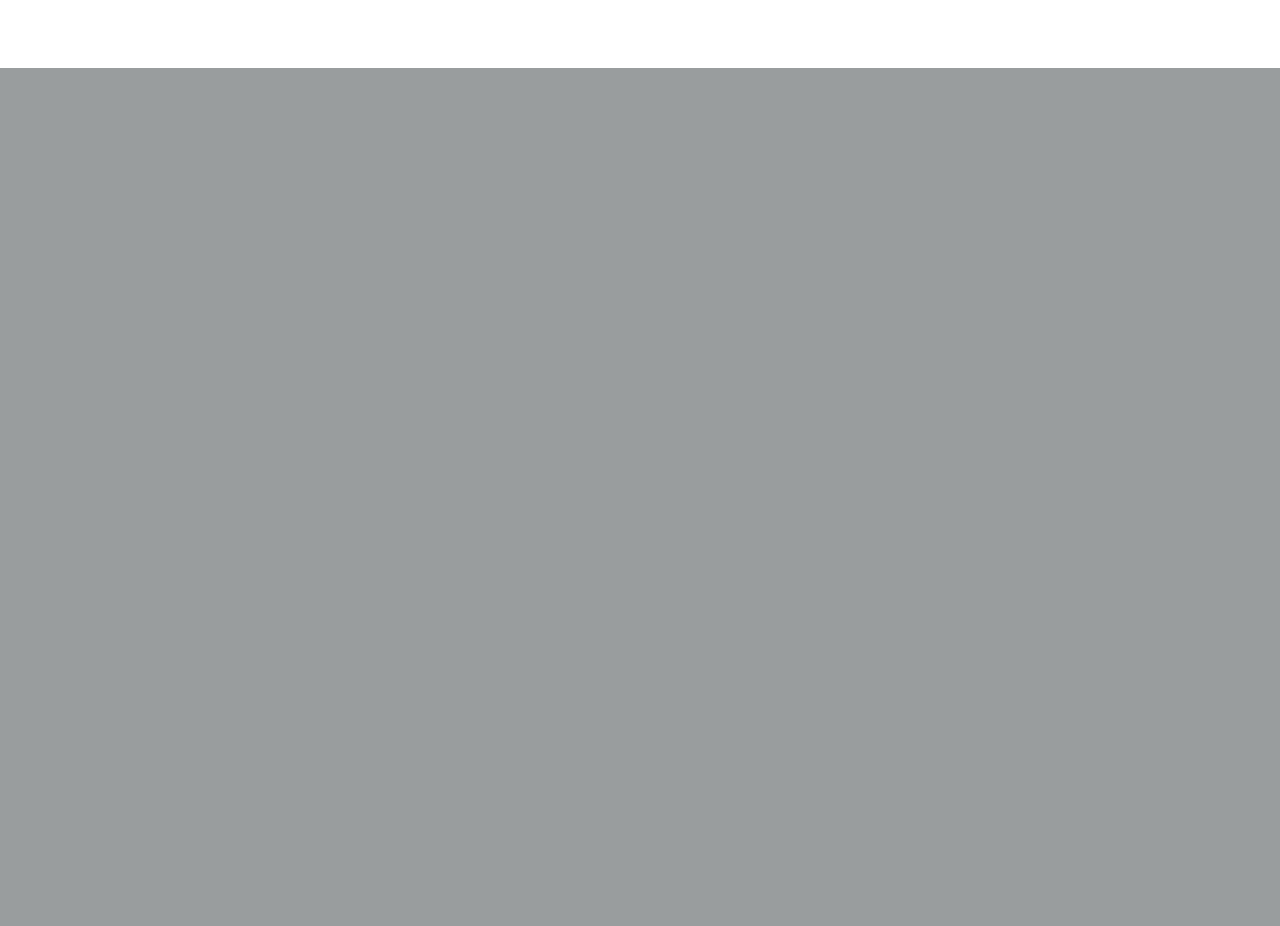
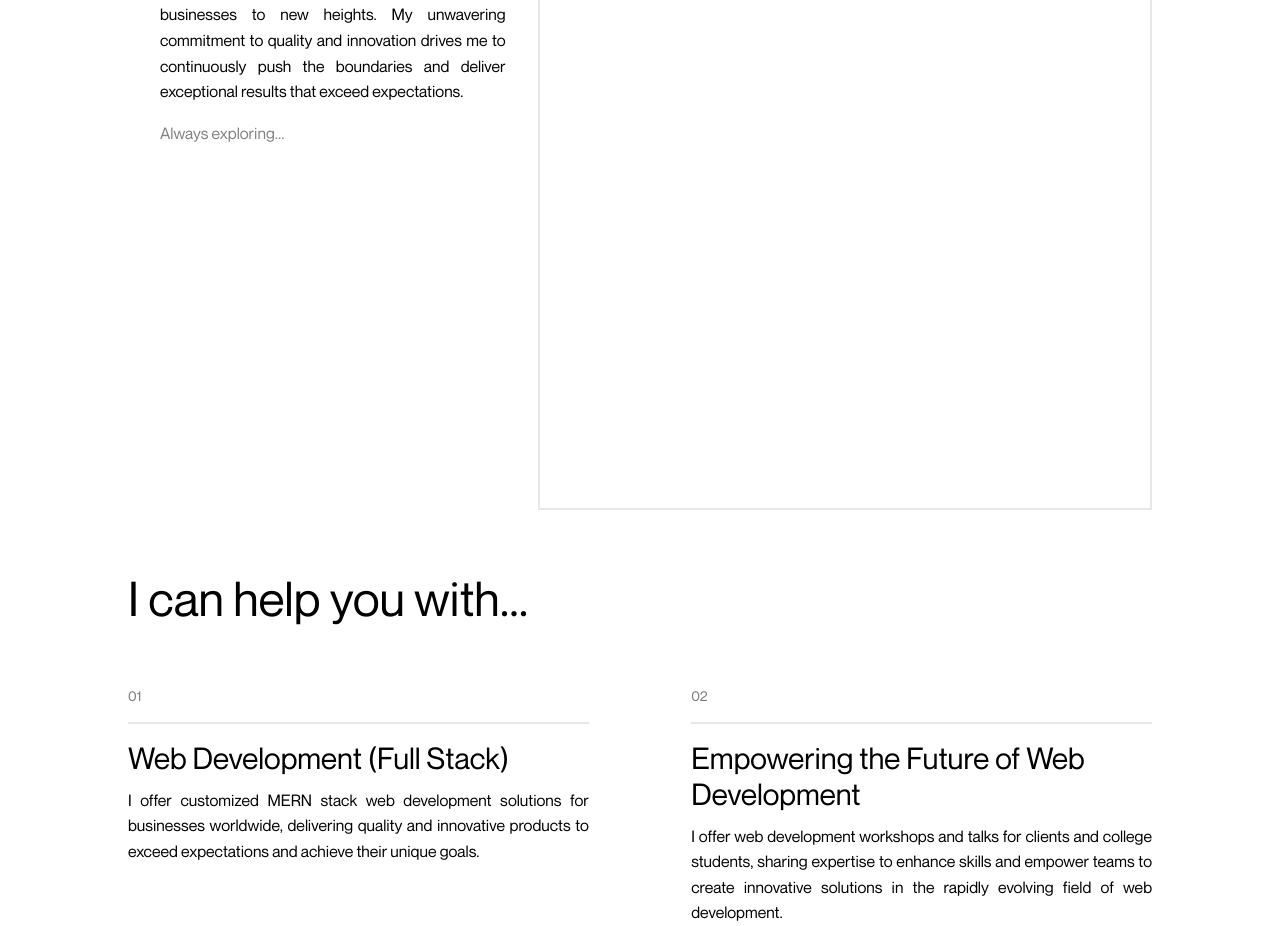
Before and after one commit to psavan1655/savanpatel, a Next.js app: page /about in a window 1280 px wide. Shown: the part 809-1735 px from the top of the page. Before the commit the page ends 877 px from the top, so only its background shows below. Built offline with nearby package versions, Linux system fonts and the light colour scheme.

Commit message:
about section

```diff
--- a/src/modules/about-me/index.tsx
+++ b/src/modules/about-me/index.tsx
@@ -1,13 +1,19 @@
 import React, { useRef } from "react";
 import { motion, useAnimation, useScroll, useTransform } from "framer-motion";
 import { useMagnetButton } from "../common/hooks/useMagnateButton";
+import { useRouter } from "next/router";
 
 const AboutMe = () => {
+  const router = useRouter();
   const { controls, textControls, buttonRef, handleHover, handleHoverEnd } =
     useMagnetButton();
 
   const { scrollYProgress } = useScroll();
   const x = useTransform(scrollYProgress, [0, 1], ["-20%", "100%"]);
+
+  const navigateToAboutPage = () => {
+    router.push("/about");
+  };
 
   return (
     <motion.div className="relative min-h-screen bg-white overflow-hidden">
@@ -52,6 +58,7 @@ const AboutMe = () => {
         onHoverEnd={handleHoverEnd}
         animate={controls}
         whileTap={{ scale: 0.8, type: "easeInOut" }}
+        onClick={navigateToAboutPage}
       >
         <motion.span animate={textControls}>About me</motion.span>
       </motion.div>
--- a/src/modules/home/hero-section.tsx
+++ b/src/modules/home/hero-section.tsx
@@ -28,7 +28,7 @@ const HeroSection = () => {
           }}
         >
           <motion.div
-            className="flex absolute bottom-0 w-full text-[200px]"
+            className="flex absolute bottom-10 w-full text-[200px]"
             key={1}
             initial="initial"
             animate={["animate", "initialHide"]}
--- a/src/pages/about.tsx
+++ b/src/pages/about.tsx
@@ -14,8 +14,8 @@ const About = () => {
             code and creativity
           </div>
         </div>
-        <div className="relative">
-          <div className="border-b-2 my-40 mx-auto w-[70%]" />
+        <div className="relative w-[70%] mx-auto">
+          <div className="border-b-2 my-40 mx-auto" />
           <motion.div
             initial="hidden"
             whileInView="visible"
@@ -24,7 +24,7 @@ const About = () => {
               ease: "easeInOut",
               duration: 0.2,
             }}
-            className="about-flag-ball get-in-touch h-[140px] w-[140px] bg-[#999d9e] rounded-full absolute right-52 top-20"
+            className="about-flag-ball get-in-touch h-[140px] w-[140px] bg-[#999d9e] rounded-full absolute right-40 top-20"
           >
             <span className="absolute flex justify-center items-center h-full w-full">
               <Image
@@ -36,6 +36,66 @@ const About = () => {
             </span>
           </motion.div>
         </div>
+        <div className="w-[80%] mx-auto">
+          <div className="flex">
+            <div className="flex flex-col w-[40%] p-4 px-8 text-justify">
+              <div>
+                With a wealth of experience as a senior full-stack developer, I
+                partner with companies across the globe to provide tailored
+                solutions that elevate their businesses to new heights. My
+                unwavering commitment to quality and innovation drives me to
+                continuously push the boundaries and deliver exceptional results
+                that exceed expectations.
+              </div>
+              <div className="opacity-50 mt-4">
+                Always exploring
+                <span className="animate-dot">.</span>
+                <span className="animate-dot">.</span>
+                <span className="animate-dot">.</span>
+              </div>
+            </div>
+            <div className="flex w-[60%] border-2 h-[600px]">Image</div>
+          </div>
+        </div>
+        <div className="flex w-[80%] mx-auto mt-16 ">
+          <div className="text-5xl">
+            I can help you with
+            <span className="animate-dot">.</span>
+            <span className="animate-dot">.</span>
+            <span className="animate-dot">.</span>
+          </div>
+        </div>
+        <div className="flex justify-between w-[80%] mx-auto mt-16">
+          <div className="flex w-[45%]">
+            <div className="flex flex-col w-full">
+              <div className="opacity-50 text-sm">01</div>
+              <div className="border-b-2 my-4" />
+              <div className="text-3xl mb-3 font-medium">
+                Web Development (Full Stack)
+              </div>
+              <div className="text-justify">
+                I offer customized MERN stack web development solutions for
+                businesses worldwide, delivering quality and innovative products
+                to exceed expectations and achieve their unique goals.
+              </div>
+            </div>
+          </div>
+          <div className="flex w-[45%]">
+            <div className="flex flex-col w-full">
+              <div className="opacity-50 text-sm">02</div>
+              <div className="border-b-2 my-4" />
+              <div className="text-3xl mb-3 font-medium">
+                Empowering the Future of Web Development
+              </div>
+              <div className="text-justify">
+                I offer web development workshops and talks for clients and
+                college students, sharing expertise to enhance skills and
+                empower teams to create innovative solutions in the rapidly
+                evolving field of web development.
+              </div>
+            </div>
+          </div>
+        </div>
       </div>
     </>
   );
--- a/src/styles/styles.css
+++ b/src/styles/styles.css
@@ -561,10 +561,10 @@
     background: #999d9e;
   }
   25% {
-    background: #ee8d4c;
+    background: #ee8d4ca1;
   }
   50% {
-    background: #47a754;
+    background: #47a754a1;
   }
   100% {
     background: #999d9e;
@@ -579,7 +579,6 @@
 }
 
 .about-flag-ball:hover {
-  /* opacity: 0; */
   transition: opacity 1s ease-in-out;
   animation: digitalball 6s ease-in-out infinite;
 }
@@ -587,3 +586,61 @@
 .line-globe .about-flag-ball:hover {
   opacity: 1;
 }
+
+.animate-dot {
+  opacity: 0;
+  animation: animateDot1 2s linear infinite;
+}
+
+.animate-dot:nth-child(2) {
+  animation: animateDot2 2s linear infinite;
+}
+
+.animate-dot:nth-child(3) {
+  animation: animateDot3 2s linear infinite;
+}
+
+@keyframes animateDot1 {
+  0% {
+    opacity: 0;
+  }
+  20% {
+    opacity: 0;
+  }
+  30% {
+    opacity: 1;
+  }
+  90% {
+    opacity: 1;
+  }
+}
+
+@keyframes animateDot2 {
+  0% {
+    opacity: 0;
+  }
+  35% {
+    opacity: 0;
+  }
+  45% {
+    opacity: 1;
+  }
+  90% {
+    opacity: 1;
+  }
+}
+
+@keyframes animateDot3 {
+  0% {
+    opacity: 0;
+  }
+  50% {
+    opacity: 0;
+  }
+  60% {
+    opacity: 1;
+  }
+  90% {
+    opacity: 1;
+  }
+}
```
